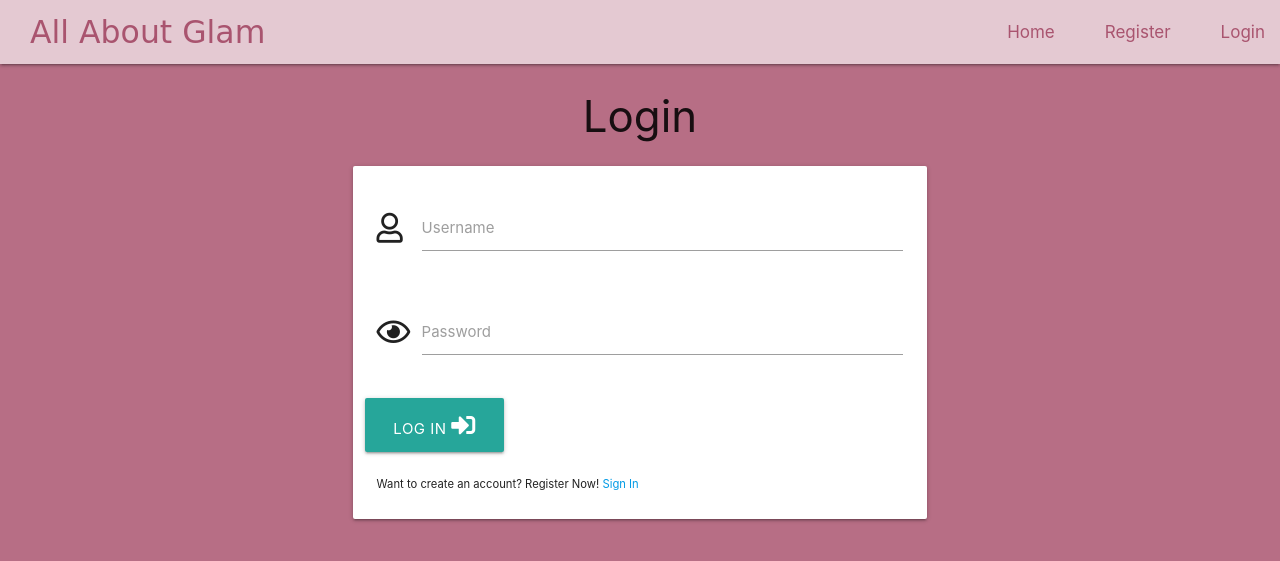
After one commit to Vasileia-Apostolou/all_about_glam_blog, a Flask app: page /login in a window 1280 px wide. The commit adds this page. Shown: the top 561 px of the page. Run offline with Flask 2, Linux system fonts and the light colour scheme; some libraries are stand-ins or nearby versions.

Commit message:
Add Login functionality

```diff
--- a/app.py
+++ b/app.py
@@ -47,6 +47,28 @@ def register():
     return render_template("register.html")
 
 
+@app.route("/login", methods=["GET", "POST"])
+def login():
+    if request.method == "POST":
+        existing_user = mongo.db.users.find_one(
+            {"username": request.form.get("username").lower()})
+
+        if existing_user:
+            if check_password_hash(
+            existing_user["password"], request.form.get("password")):
+                session["username"] = request.form.get("username").lower()
+                flash("Welcome, {}".format(request.form.get("username")))
+            else:
+                flash("Incorrect Username or Password")
+                return redirect(url_for("login"))
+
+        else:
+            flash("Incorrect Username or Password")
+            return redirect(url_for("login"))
+
+    return render_template("login.html")
+
+
 if __name__ == "__main__":
     app.run(host=os.environ.get("IP"),
     port=int(os.environ.get("PORT")),
--- a/templates/base.html
+++ b/templates/base.html
@@ -22,7 +22,7 @@
 			<ul class="right hide-on-med-and-down">
 				<li><a class="nav-styling" href="{{ url_for('blog_posts') }}">Home</a></li>
 				<li><a class="nav-styling" href="{{ url_for('register') }}">Register</a></li>
-				<li><a class="nav-styling" href="login.html">Login</a></li>
+				<li><a class="nav-styling" href="{{ url_for('login') }}">Login</a></li>
 			</ul>
 		</div>
 	</nav>
@@ -30,7 +30,7 @@
         <li><h4 class="brand-logo center-align">All About Glam</h4></li>
 		<li><a class="nav-styling" href="{{ url_for('blog_posts') }}">Home</a></li>
 		<li><a class="nav-styling" href="{{ url_for('register') }}">Register</a></li>
-		<li><a class="nav-styling" href="login.html">Login</a></li>
+		<li><a class="nav-styling" href="{{ url_for('login') }}">Login</a></li>
 	</ul>
 </header>
 <!-- HEADER -->
--- /dev/null
+++ b/templates/login.html
@@ -0,0 +1,35 @@
+{% extends "base.html" %}
+{% block content %}
+
+<h3 class="center-align">Login</h3>
+
+<div class="row">
+	<form class="col s12 m8 offset-m2" method="POST" action="{{ url_for('login') }}">
+		<div class="card-panel">
+			<div class="row">
+				<div class="input-field col s12">
+				    <i class="far fa-user prefix"></i>
+                    <input id="username" name="username" type="text" class="validate">
+					<label for="username">Username</label>
+				</div>
+            </div>
+			<div class="row">
+					<div class="input-field col s12">
+                        <i class="far fa-eye prefix"></i>
+						<input id="password" name="password" type="password" minlength="8" maxlength="20" class="validate" required>
+						<label for="password">Password</label>
+					</div>
+			</div>
+                <div class="row">
+                   <button type="submit" class="btn-large">Log In <i class="fas fa-sign-in-alt"></i></button>
+                </div>
+            <div>
+              <small>
+                 Want to create an account? Register Now! <a href="{{ url_for('register') }}"> Sign In</a>
+              </small>
+            </div>
+		</div>
+	</form>
+</div>
+
+{% endblock %}
--- a/templates/register.html
+++ b/templates/register.html
@@ -39,7 +39,7 @@
                 </div>
             <div>
               <small">
-                Already Registered? <a href="{{ url_for('blog_posts') }}"> Sign In</a>
+                Already Registered? <a href="{{ url_for('login') }}"> Log In</a>
               </small>
             </div>
 		</div>
```
